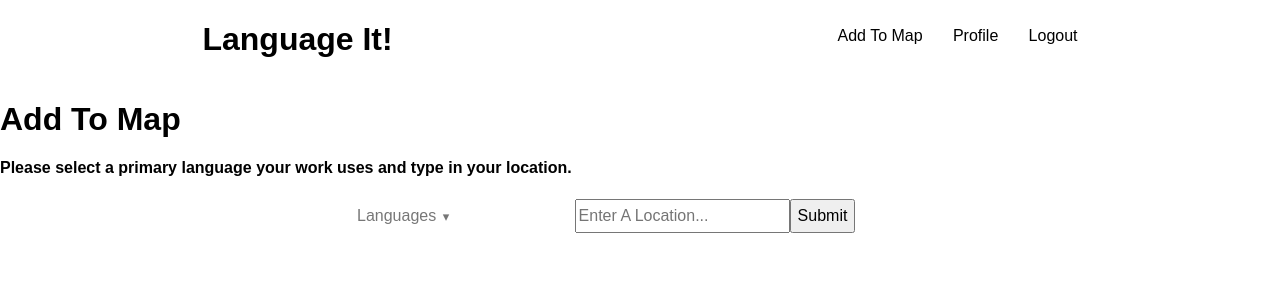
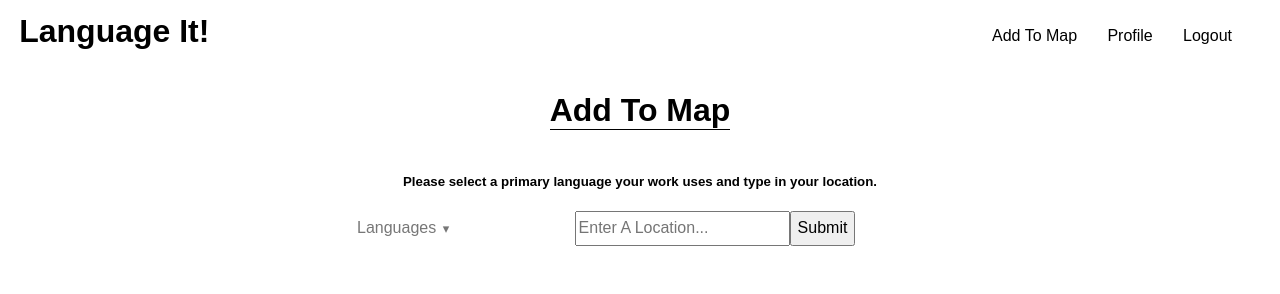
Before and after one commit to Cyrusluke925/languagefinder, a Django app: page /hello in a window 1280 px wide. Shown: the top 294 px of the page. Run offline with Django 3.2, Linux system fonts and the light colour scheme; the visitor is signed in with stand-in values (Sample User, id 1); data that the repository does not hold is empty; some libraries are stand-ins or nearby versions.

Commit message:
created profile page and styled

```diff
--- a/languagefinder/static/css/main.css
+++ b/languagefinder/static/css/main.css
@@ -3,12 +3,14 @@
 /* ******************************* HEADER CSS ******************************* */
 .siteTitle {
     text-align: center;
+    margin-top: 0.4em;
+    margin-left: 0.6em;
 
 }
 
 nav {
     display: flex;
-    justify-content: space-around
+    justify-content: space-between;
 }
 
 .theNavbarList {
@@ -31,6 +33,7 @@ nav {
     justify-content: space-between;
     list-style-type: none;
     padding-top: 0.7em;
+    margin-right: 3em;
 }
 
 
@@ -71,3 +74,31 @@ div.pure-menu.pure-menu-horizontal {
     justify-content: center;
     margin-bottom: 4em;
 }
+
+.addtomaptitle {
+    align-self: center;
+    display: inline-block;
+    text-align: center;
+    border-bottom: 1px solid black;
+}
+
+.addtomapsubtitle {
+    text-align: center;
+}
+
+.title {
+    width: 100%;
+    display: flex;
+    flex-direction: row;
+    justify-content: center;
+}
+
+
+
+
+/* **********************************************PROFILE PAGE ******************************************************************** */
+
+.profileListItem {
+    list-style-type: none;
+    margin-top: 1em;
+}
--- a/languagefinder/templates/languagefinder/addtomap.html
+++ b/languagefinder/templates/languagefinder/addtomap.html
@@ -1,8 +1,10 @@
 {% extends 'languagefinder/base.html' %}
 {% block addtomap %}
 <div class='mapAndForm'>
-    <h1>Add To Map</h1>
-    <h4>Please select a primary language your work uses and type in your location.</h4>
+  <div class='title'>
+    <h1 class="addtomaptitle">Add To Map</h1>
+  </div>
+    <h5 class='addtomapsubtitle'>Please select a primary language your work uses and type in your location.</h5>
 
 
 <div class='dropdownAndSearch'>
--- a/languagefinder/templates/languagefinder/base.html
+++ b/languagefinder/templates/languagefinder/base.html
@@ -22,7 +22,7 @@
             <a class='navLink' href="{%url 'home' %}"><h1 class='siteTitle'>Language It!</h1></a>
             <ul class='loggedInNavList'>
                 <a class='navLink' href="{% url 'hello' %}"><li class='navListItem'>Add To Map</li></a>
-                <li class='navListItem'>Profile</li>
+                <a class='navLink' href="{% url 'profile' %}"><li class='navListItem'>Profile</li></a>
                 <a class='navLink' href="{% url 'logout' %}"><li class='navListItem'>Logout</li></a>
             </ul>
         </nav>
@@ -44,5 +44,7 @@
     {% endblock %}
     {% block addtomap %}
     {% endblock %}
+    {% block profile %}
+    {% endblock %}
 </body>
 </html>
--- a/languagefinder/urls.py
+++ b/languagefinder/urls.py
@@ -8,5 +8,6 @@ urlpatterns = [
     path('logout', views.user_logout, name='logout'),
     path('hello', views.hello, name='hello'),
     path('api/markers', views.sendJsonMarkers, name='sendJsonMarkers'),
-    path('language/new', views.new_language, name='new_language')
+    path('language/new', views.new_language, name='new_language'),
+    path('profile', views.view_profile, name='profile'),
 ]
--- a/languagefinder/views.py
+++ b/languagefinder/views.py
@@ -96,3 +96,15 @@ def new_language(request):
         markers = list(Marker.objects.all().values('title', 'latitude', 'longitude', 'symbol', 'user'))
 
         return JsonResponse({'markers': markers})
+
+
+@login_required
+def view_profile(request):
+    markers = Marker.objects.all()
+    markers_list = []
+    for marker in markers:
+        if marker.user == request.user:
+            markers_list.append(marker)
+    user = request.user
+
+    return render(request, 'languagefinder/profile.html', {'user': user, 'markers_list': markers_list})
```
Also changed, not shown: languagefinder/templates/languagefinder/profile.html (added, +18 -0 lines).
